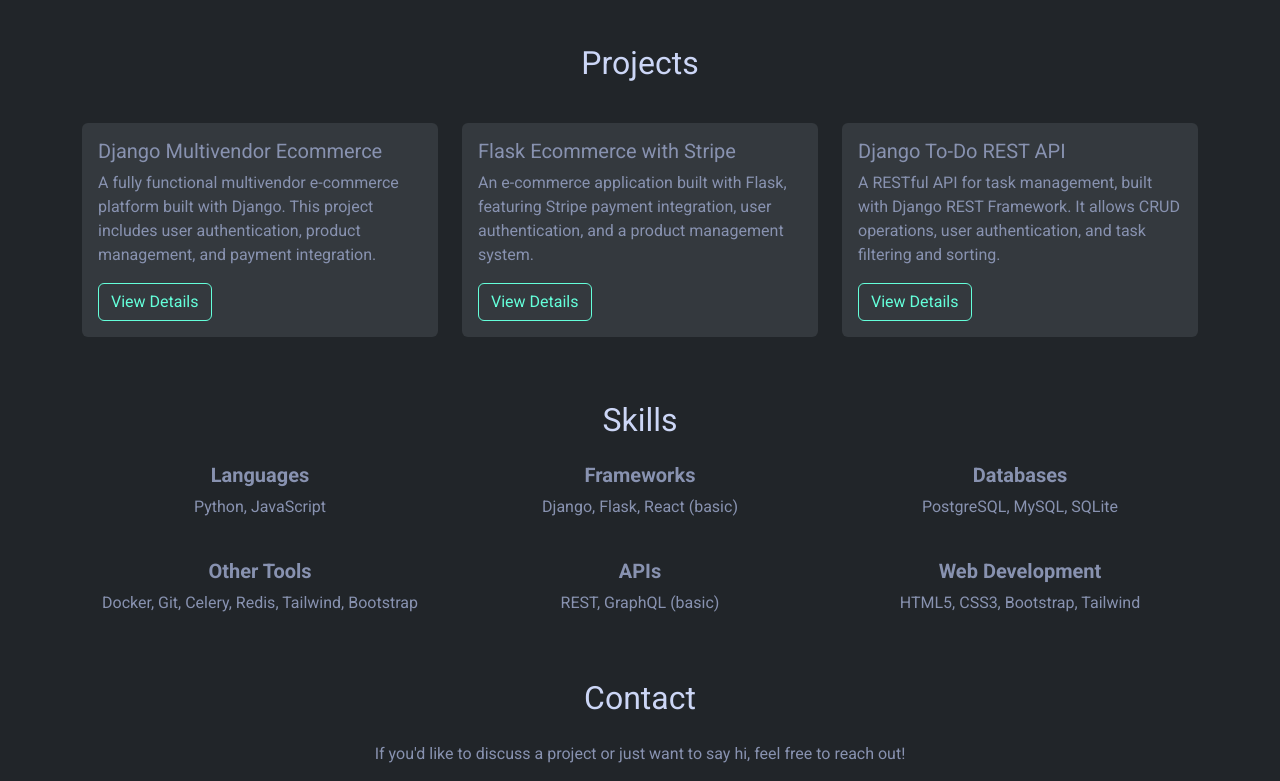
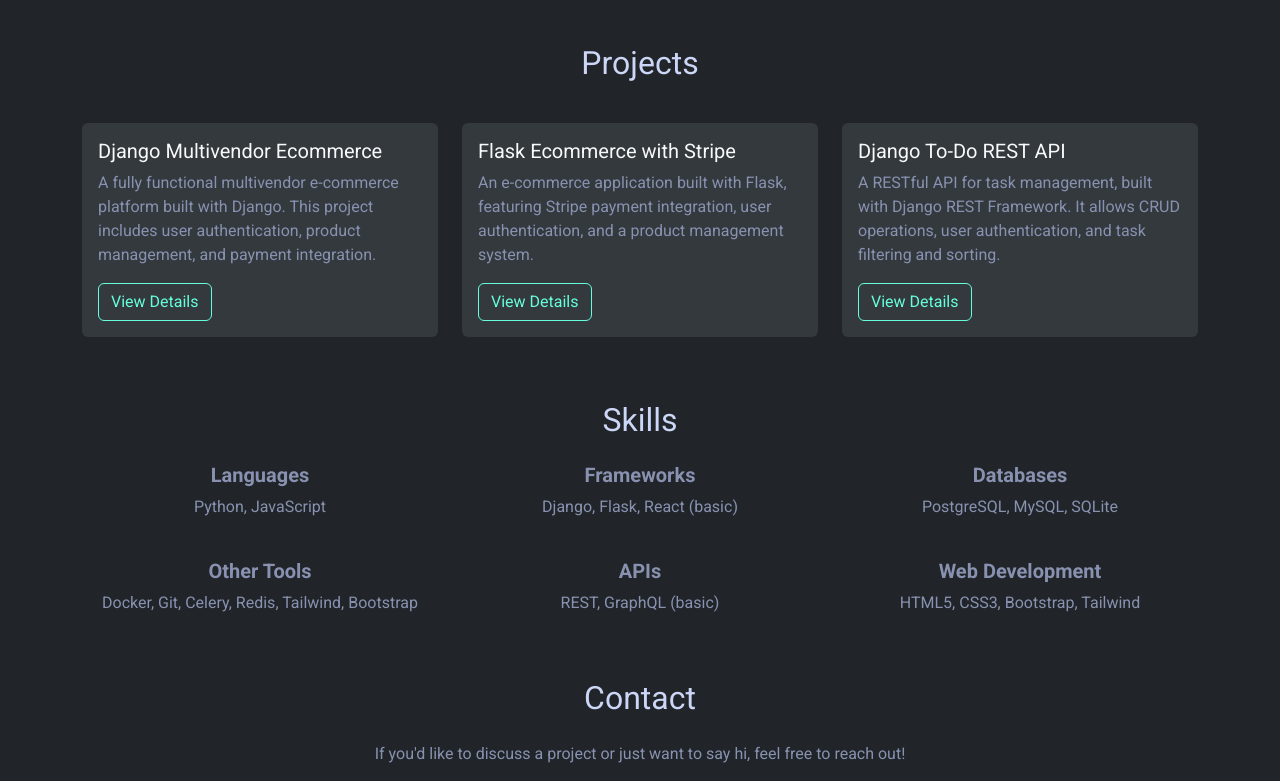
Before and after one commit to farad-alam/farad-alam.github.io, a plain HTML site: page index.html in a window 1280 px wide. Shown: the part 1200-1981 px from the top of the page. Drawn offline with nearby package versions, Linux system fonts and the light colour scheme.

Commit message:
project title colour updated

```diff
--- a/index.html
+++ b/index.html
@@ -78,7 +78,7 @@
             <div class="col-md-4">
                 <div class="card bg-secondary bg-opacity-25 text-light my-3">
                     <div class="card-body">
-                        <h5 class="card-title">Django Multivendor Ecommerce</h5>
+                        <h5 class="card-title text-light">Django Multivendor Ecommerce</h5>
                         <p class="card-text">A fully functional multivendor e-commerce platform built with Django. This
                             project includes user authentication, product management, and payment integration.</p>
                         <a href="multivendor-ecommerce.html" target="_blank" class="btn btn-outline-primary">View Details</a>
@@ -89,7 +89,7 @@
             <div class="col-md-4">
                 <div class="card bg-secondary bg-opacity-25 text-light my-3">
                     <div class="card-body">
-                        <h5 class="card-title">Flask Ecommerce with Stripe</h5>
+                        <h5 class="card-title text-light">Flask Ecommerce with Stripe</h5>
                         <p class="card-text">An e-commerce application built with Flask, featuring Stripe payment
                             integration, user authentication, and a product management system.</p>
                         <a href="/flask-ecommerce.html" target="_blank"
@@ -101,7 +101,7 @@
             <div class="col-md-4">
                 <div class="card bg-secondary bg-opacity-25 text-light my-3">
                     <div class="card-body">
-                        <h5 class="card-title">Django To-Do REST API</h5>
+                        <h5 class="card-title text-light">Django To-Do REST API</h5>
                         <p class="card-text">A RESTful API for task management, built with Django REST Framework. It
                             allows CRUD operations, user authentication, and task filtering and sorting.</p>
                         <a href="/task-management-api.html" target="_blank"
--- a/styles.css
+++ b/styles.css
@@ -7,7 +7,7 @@ body {
     background-color: #0a192f;
     color: #8892b0;
 }
-h1, h2, h3 {
+h1, h2, h3, h4, h5 {
     color: white;
 }
 h1 span,
```
